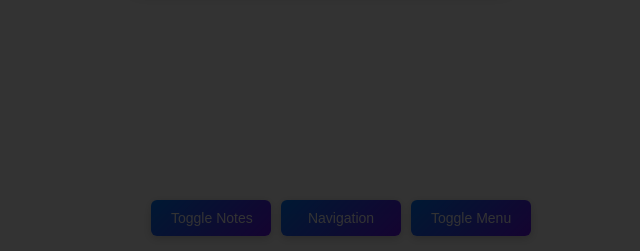
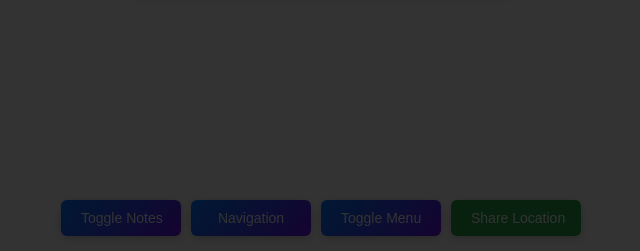
Before and after one commit to noatuh/locatormap, a Flask app: page / in a window 1280 px wide. Shown: the part 549-800 px from the top of the page, without its empty margins (319-959 px from the left). Run offline with Flask 3, Linux system fonts and the light colour scheme.

Commit message:
added ability to share user location

```diff
--- a/server.py
+++ b/server.py
@@ -2,6 +2,7 @@
 import json
 import os
 import requests
+import time
 
 app = Flask(__name__)
 DATA_FILE = "drawings.json"
@@ -77,6 +78,9 @@
 
 
     phones[phone_id] = phone_data
+
+    # Add a timestamp to know when the location was last updated
+    phone_data["timestamp"] = time.time()
 
     with open(PHONES_FILE, "w") as f:
         json.dump(phones, f)
--- a/templates/index.html
+++ b/templates/index.html
@@ -103,7 +103,7 @@
     #toggleButtons {
       position: absolute; bottom: 15px; left: 50%;
       transform: translateX(-50%); z-index: 1100;
-      width: 340px; /* Wide enough to place buttons 170px from center */
+      width: 520px; /* Increased width for the new button */
       display: flex;
       align-items: center;
       gap: 10px;
@@ -121,6 +121,16 @@
       background-color: #f0f0f0;
       box-shadow: 0 4px 12px rgba(0,0,0,0.25);
       transform: translateY(-1px);
+    }
+
+    #shareLocationBtn {
+        background-color: #28a745;
+        color: white;
+        text-align: center;
+    }
+    #shareLocationBtn:hover {
+        background-color: #218838;
+        color: white;
     }
 
     #toggleNotes, #toggleNavigation, #toggleMenu {
@@ -457,6 +467,7 @@
     <button id="toggleNotes" class="toggle-btn">Toggle Notes</button>
     <button id="toggleNavigation" class="toggle-btn">Navigation</button>
     <button id="toggleMenu" class="toggle-btn">Toggle Menu</button>
+    <button id="shareLocationBtn" class="toggle-btn" style="background-color: #28a745; color: white;">Share Location</button>
   </div>
 
   <!-- Left sidebar for notes -->
@@ -1861,6 +1872,7 @@
         const measureEnd = e.latlng;
 
         // Calculate distance in meters and yards
+
         const distanceMeters = measureStart.distanceTo(measureEnd);
         const distanceYards = distanceMeters * 1.09361;
 
@@ -2178,9 +2190,54 @@
       document.getElementById('navigationPanel').classList.toggle('hidden');
     });
 
-    // Add event listeners for phone label and direction arrow toggle buttons
-    document.getElementById("toggleLabels").addEventListener('click', togglePhoneLabels);
-    document.getElementById("toggleDirectionArrows").addEventListener('click', toggleDirectionArrows);
+    // Share location functionality
+    document.getElementById('shareLocationBtn').addEventListener('click', () => {
+      if (!navigator.geolocation) {
+        alert("Geolocation is not supported by your browser.");
+        return;
+      }
+
+      const phoneId = prompt("Please enter your name or a unique ID for your location marker:", "web-client");
+      if (!phoneId) {
+        return; // User cancelled the prompt
+      }
+
+      function success(position) {
+        const lat = position.coords.latitude;
+        const lng = position.coords.longitude;
+        const heading = position.coords.heading;
+        const alt = position.coords.altitude;
+
+        console.log(`Sharing location for ${phoneId}: ${lat}, ${lng}`);
+
+        fetch("/update_location", {
+          method: "POST",
+          headers: { "Content-Type": "application/json" },
+          body: JSON.stringify({ id: phoneId, lat, lng, heading, alt })
+        })
+        .then(response => response.json())
+        .then(data => {
+          if (data.status === 'updated') {
+            alert('Location shared successfully!');
+            updateAllPhones(); // Refresh the map to show the new location
+          } else {
+            alert('Error sharing location: ' + (data.message || 'Unknown error'));
+          }
+        })
+        .catch(error => {
+          console.error("Error sharing location:", error);
+          alert("An error occurred while sharing your location.");
+        });
+      }
+
+      function error() {
+        alert("Unable to retrieve your location. Please ensure you have enabled location services for your browser.");
+      }
+
+      navigator.geolocation.getCurrentPosition(success, error, {
+        enableHighAccuracy: true
+      });
+    });
 
     } // End of initializeMap function
   </script>
```
